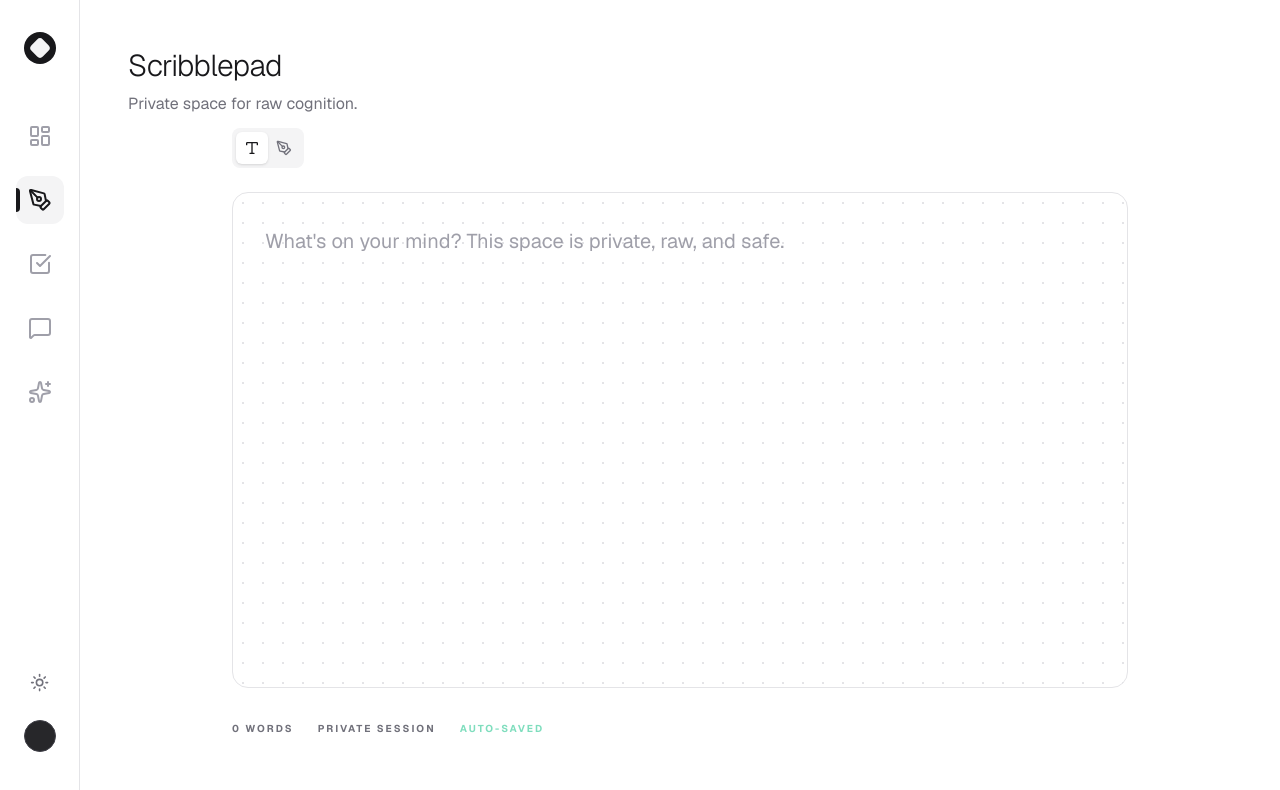
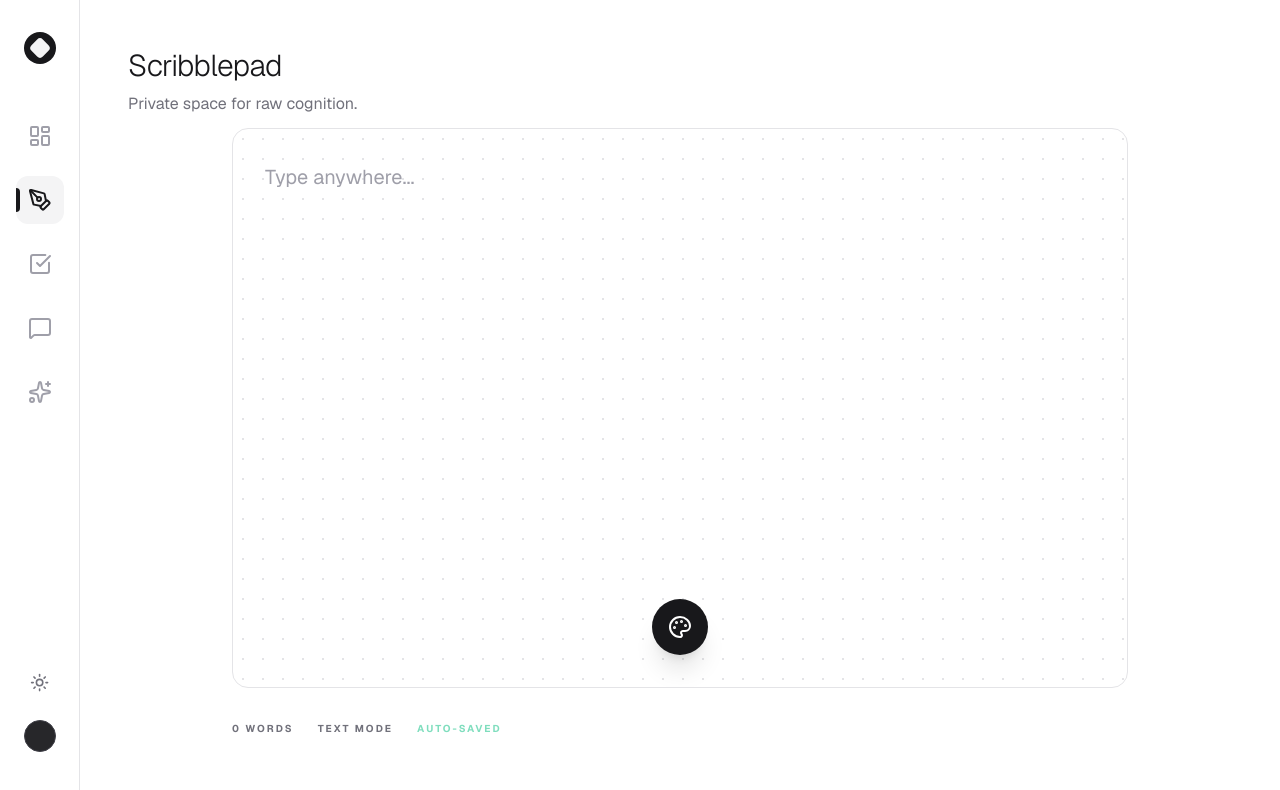
Before and after one commit to dawdameet/common_-functionality-frontend, a Next.js app: page / in a window 1280 px wide. Both pictures are taken after a click on the button "Scribblepad". Shown: the top 790 px of the page. Built offline with nearby package versions, Linux system fonts and the light colour scheme.

Commit message:
Add Floating Tool Palette to Scribblepad with Shape Tools and Color Selection

```diff
--- a/components/scribble/Scribblepad.tsx
+++ b/components/scribble/Scribblepad.tsx
@@ -2,19 +2,26 @@
 
 import React, { useState, useEffect, useRef } from "react";
 import { motion, AnimatePresence } from "framer-motion";
-import { Send, Sparkles, PenTool, Type, Eraser } from "lucide-react";
+import { Send, Sparkles, PenTool, Type, Eraser, Circle, Minus, Palette, X, ChevronUp } from "lucide-react";
+import { cn } from "@/lib/utils";
+
+type Tool = "pen" | "line" | "circle" | "text";
+const COLORS = ["#18181b", "#ffffff", "#ef4444", "#3b82f6", "#22c55e", "#a855f7"]; // Zinc-950, White, Red, Blue, Green, Purple
 
 export function Scribblepad() {
   const [content, setContent] = useState("");
-  const [isSubmitVisible, setIsSubmitVisible] = useState(false);
-  const [mode, setMode] = useState<"text" | "draw">("text");
+  const [mode, setMode] = useState<"text" | "draw">("text"); // Keeps tracking layering mode
+  const [activeTool, setActiveTool] = useState<Tool>("pen");
+  const [activeColor, setActiveColor] = useState(COLORS[0]);
+  const [isPaletteOpen, setIsPaletteOpen] = useState(false);
 
   const canvasRef = useRef<HTMLCanvasElement>(null);
   const [isDrawing, setIsDrawing] = useState(false);
+  const startPos = useRef<{ x: number, y: number } | null>(null);
+  const snapshot = useRef<ImageData | null>(null);
 
   // Initialize canvas
   useEffect(() => {
-    // Always initialize canvas logic if reference exists
     if (canvasRef.current) {
       const canvas = canvasRef.current;
       const ctx = canvas.getContext("2d");
@@ -22,7 +29,6 @@ export function Scribblepad() {
       const resize = () => {
         const parent = canvas.parentElement;
         if (parent) {
-          // Save content
           const tempCanvas = document.createElement('canvas');
           tempCanvas.width = canvas.width;
           tempCanvas.height = canvas.height;
@@ -32,7 +38,6 @@ export function Scribblepad() {
           canvas.width = parent.clientWidth;
           canvas.height = parent.clientHeight;
 
-          // Restore content
           if (ctx) {
             ctx.lineCap = "round";
             ctx.lineJoin = "round";
@@ -44,30 +49,41 @@ export function Scribblepad() {
 
       resize();
       window.addEventListener("resize", resize);
+
+      // Initial color adaptation for theme
+      const isDark = document.documentElement.classList.contains("dark");
+      setActiveColor(isDark ? "#ffffff" : "#18181b");
+
       return () => window.removeEventListener("resize", resize);
     }
-  }, []); // Run once on mount
+  }, []);
 
-  useEffect(() => {
-    setIsSubmitVisible(content.length > 20);
-  }, [content]);
+  const getPos = (e: React.MouseEvent | React.TouchEvent | MouseEvent | TouchEvent) => {
+    if (!canvasRef.current) return { x: 0, y: 0 };
+    const rect = canvasRef.current.getBoundingClientRect();
+    const clientX = ('touches' in e) ? e.touches[0].clientX : (e as React.MouseEvent).clientX;
+    const clientY = ('touches' in e) ? e.touches[0].clientY : (e as React.MouseEvent).clientY;
+    return {
+      x: clientX - rect.left,
+      y: clientY - rect.top
+    };
+  };
 
   const startDrawing = (e: React.MouseEvent<HTMLCanvasElement> | React.TouchEvent<HTMLCanvasElement>) => {
-    if (mode !== "draw") return; // Only draw when in draw mode
+    if (mode !== "draw") return;
     const canvas = canvasRef.current;
     if (!canvas) return;
     const ctx = canvas.getContext("2d");
     if (!ctx) return;
 
     setIsDrawing(true);
-
-    const rect = canvas.getBoundingClientRect();
-    const x = ('touches' in e) ? e.touches[0].clientX - rect.left : (e as React.MouseEvent).clientX - rect.left;
-    const y = ('touches' in e) ? e.touches[0].clientY - rect.top : (e as React.MouseEvent).clientY - rect.top;
+    const pos = getPos(e);
+    startPos.current = pos;
+    snapshot.current = ctx.getImageData(0, 0, canvas.width, canvas.height);
 
     ctx.beginPath();
-    ctx.moveTo(x, y);
-    ctx.strokeStyle = document.documentElement.classList.contains("dark") ? "#e4e4e7" : "#18181b";
+    ctx.moveTo(pos.x, pos.y);
+    ctx.strokeStyle = activeColor;
   };
 
   const draw = (e: React.MouseEvent<HTMLCanvasElement> | React.TouchEvent<HTMLCanvasElement>) => {
@@ -75,16 +91,37 @@ export function Scribblepad() {
     const ctx = canvasRef.current.getContext("2d");
     if (!ctx) return;
 
-    const rect = canvasRef.current.getBoundingClientRect();
-    const x = ('touches' in e) ? e.touches[0].clientX - rect.left : (e as React.MouseEvent).clientX - rect.left;
-    const y = ('touches' in e) ? e.touches[0].clientY - rect.top : (e as React.MouseEvent).clientY - rect.top;
+    const currentPos = getPos(e);
 
-    ctx.lineTo(x, y);
+    if (activeTool === "pen") {
+      ctx.lineTo(currentPos.x, currentPos.y);
       ctx.stroke();
+    } else {
+      // Shape logic: restore snapshot then draw shape
+      if (snapshot.current) {
+        ctx.putImageData(snapshot.current, 0, 0);
+      }
+      ctx.beginPath();
+      ctx.strokeStyle = activeColor;
+
+      if (activeTool === "line" && startPos.current) {
+        ctx.moveTo(startPos.current.x, startPos.current.y);
+        ctx.lineTo(currentPos.x, currentPos.y);
+      } else if (activeTool === "circle" && startPos.current) {
+        const radius = Math.sqrt(
+          Math.pow(currentPos.x - startPos.current.x, 2) +
+          Math.pow(currentPos.y - startPos.current.y, 2)
+        );
+        ctx.arc(startPos.current.x, startPos.current.y, radius, 0, 2 * Math.PI);
+      }
+      ctx.stroke();
+    }
   };
 
   const stopDrawing = () => {
     setIsDrawing(false);
+    startPos.current = null;
+    snapshot.current = null;
   };
 
   const clearCanvas = () => {
@@ -95,34 +132,17 @@ export function Scribblepad() {
     }
   };
 
+  const handleToolSelect = (tool: Tool) => {
+    setActiveTool(tool);
+    if (tool === "text") {
+      setMode("text");
+    } else {
+      setMode("draw");
+    }
+  };
+
   return (
-    <div className="h-full flex flex-col max-w-4xl mx-auto w-full relative">
-      <div className="flex justify-between items-center mb-6">
-        <div className="flex bg-zinc-100 dark:bg-zinc-800 rounded-lg p-1">
-          <button
-            onClick={() => setMode("text")}
-            className={`p-2 rounded-md transition-all ${mode === "text" ? "bg-white dark:bg-zinc-700 shadow-sm text-zinc-900 dark:text-zinc-100" : "text-zinc-500 hover:text-zinc-700 dark:hover:text-zinc-300"}`}
-          >
-            <Type className="w-4 h-4" />
-          </button>
-          <button
-            onClick={() => setMode("draw")}
-            className={`p-2 rounded-md transition-all ${mode === "draw" ? "bg-white dark:bg-zinc-700 shadow-sm text-zinc-900 dark:text-zinc-100" : "text-zinc-500 hover:text-zinc-700 dark:hover:text-zinc-300"}`}
-          >
-            <PenTool className="w-4 h-4" />
-          </button>
-        </div>
-
-        {mode === "draw" && (
-           <button
-             onClick={clearCanvas}
-             className="text-zinc-500 hover:text-red-500 transition-colors flex items-center gap-2 text-xs uppercase font-bold tracking-wider"
-           >
-             <Eraser className="w-4 h-4" /> Clear
-           </button>
-        )}
-      </div>
-
+    <div className="h-full flex flex-col max-w-4xl mx-auto w-full relative group">
       <div className="flex-1 relative rounded-2xl overflow-hidden border border-zinc-200 dark:border-zinc-800 bg-white dark:bg-zinc-900 bg-[radial-gradient(#e4e4e7_1px,transparent_1px)] dark:bg-[radial-gradient(#27272a_1px,transparent_1px)] [background-size:20px_20px]">
         {/* Layer 1: Canvas (Bottom) */}
         <canvas
@@ -141,45 +161,101 @@ export function Scribblepad() {
         <textarea
           value={content}
           onChange={(e) => setContent(e.target.value)}
-          placeholder="What's on your mind? This space is private, raw, and safe."
+          placeholder={mode === "text" ? "Type anywhere..." : ""}
           className={`absolute inset-0 w-full h-full bg-transparent border-none outline-none text-zinc-800 dark:text-zinc-300 text-xl leading-relaxed resize-none placeholder:text-zinc-400 dark:placeholder:text-zinc-600 focus:ring-0 p-8 z-20 ${mode === "text" ? "pointer-events-auto" : "pointer-events-none"}`}
-          style={{
-             // Ensure text doesn't obscure canvas visually, only by occupying space
-             backgroundColor: 'transparent'
-          }}
+          style={{ backgroundColor: 'transparent' }}
         />
+
+        {/* Floating Tool Palette */}
+        <div className="absolute bottom-8 left-1/2 -translate-x-1/2 z-40 flex flex-col items-center gap-4">
+          <AnimatePresence>
+            {isPaletteOpen && (
+              <motion.div
+                initial={{ opacity: 0, y: 20, scale: 0.9 }}
+                animate={{ opacity: 1, y: 0, scale: 1 }}
+                exit={{ opacity: 0, y: 20, scale: 0.9 }}
+                className="bg-white dark:bg-zinc-800 rounded-2xl shadow-2xl border border-zinc-200 dark:border-zinc-700 p-4 flex flex-col gap-4 mb-2"
+              >
+                {/* Tools */}
+                <div className="flex gap-2 pb-4 border-b border-zinc-100 dark:border-zinc-700">
+                  <button
+                    onClick={() => handleToolSelect("pen")}
+                    className={cn("p-2 rounded-lg transition-colors", activeTool === "pen" ? "bg-zinc-100 dark:bg-zinc-700 text-zinc-900 dark:text-zinc-100" : "text-zinc-400 hover:text-zinc-600 dark:hover:text-zinc-300")}
+                    title="Pen"
+                  >
+                    <PenTool className="w-5 h-5" />
+                  </button>
+                  <button
+                    onClick={() => handleToolSelect("line")}
+                    className={cn("p-2 rounded-lg transition-colors", activeTool === "line" ? "bg-zinc-100 dark:bg-zinc-700 text-zinc-900 dark:text-zinc-100" : "text-zinc-400 hover:text-zinc-600 dark:hover:text-zinc-300")}
+                    title="Line"
+                  >
+                    <Minus className="w-5 h-5 -rotate-45" />
+                  </button>
+                  <button
+                    onClick={() => handleToolSelect("circle")}
+                    className={cn("p-2 rounded-lg transition-colors", activeTool === "circle" ? "bg-zinc-100 dark:bg-zinc-700 text-zinc-900 dark:text-zinc-100" : "text-zinc-400 hover:text-zinc-600 dark:hover:text-zinc-300")}
+                    title="Circle"
+                  >
+                    <Circle className="w-5 h-5" />
+                  </button>
+                  <button
+                    onClick={() => handleToolSelect("text")}
+                    className={cn("p-2 rounded-lg transition-colors", activeTool === "text" ? "bg-zinc-100 dark:bg-zinc-700 text-zinc-900 dark:text-zinc-100" : "text-zinc-400 hover:text-zinc-600 dark:hover:text-zinc-300")}
+                    title="Textbox"
+                  >
+                    <Type className="w-5 h-5" />
+                  </button>
+                  <div className="w-px bg-zinc-200 dark:bg-zinc-600 mx-1" />
+                  <button
+                    onClick={clearCanvas}
+                    className="p-2 rounded-lg text-red-400 hover:text-red-500 hover:bg-red-50 dark:hover:bg-red-900/20 transition-colors"
+                    title="Clear Canvas"
+                  >
+                    <Eraser className="w-5 h-5" />
+                  </button>
                 </div>
 
-      <AnimatePresence>
-        {isSubmitVisible && (
-          <motion.div
-            initial={{ opacity: 0, y: 20 }}
-            animate={{ opacity: 1, y: 0 }}
-            exit={{ opacity: 0, y: 20 }}
-            className="absolute bottom-12 right-0 flex items-center gap-3 z-30"
+                {/* Colors */}
+                <div className="flex gap-3 justify-center">
+                  {COLORS.map((color) => (
+                    <button
+                      key={color}
+                      onClick={() => setActiveColor(color)}
+                      className={cn(
+                        "w-6 h-6 rounded-full border border-zinc-200 dark:border-zinc-700 transition-transform hover:scale-110",
+                        activeColor === color && "ring-2 ring-zinc-400 dark:ring-zinc-500 ring-offset-2 dark:ring-offset-zinc-800"
+                      )}
+                      style={{ backgroundColor: color }}
+                    />
+                  ))}
+                </div>
+
+                {/* AI Pass Button */}
+                <button
+                  onClick={() => alert("Analyzing drawing + text context...")}
+                  className="w-full py-2 bg-gradient-to-r from-purple-600 to-indigo-600 hover:from-purple-500 hover:to-indigo-500 text-white rounded-xl text-xs font-bold uppercase tracking-wider flex items-center justify-center gap-2 shadow-lg transition-all"
                 >
-            <button className="flex items-center gap-2 px-4 py-2 rounded-full bg-zinc-800 text-zinc-400 hover:text-zinc-200 transition-colors text-sm border border-zinc-700/50">
-              <Sparkles className="w-4 h-4" />
-              Analyze with AI
-            </button>
-            <button
-              className="flex items-center gap-2 px-6 py-2 rounded-full bg-zinc-100 text-zinc-950 hover:bg-white transition-colors text-sm font-medium shadow-xl"
-              onClick={() => {
-                alert("Submitting to Board for manager review...");
-                setContent("");
-              }}
-            >
-              <Send className="w-4 h-4" />
-              Submit to Board
+                  <Sparkles className="w-3 h-3" />
+                  Pass to AI
                 </button>
               </motion.div>
             )}
           </AnimatePresence>
 
+          <button
+            onClick={() => setIsPaletteOpen(!isPaletteOpen)}
+            className="w-14 h-14 bg-zinc-900 dark:bg-zinc-100 text-white dark:text-zinc-900 rounded-full shadow-xl flex items-center justify-center hover:scale-105 transition-transform"
+          >
+            {isPaletteOpen ? <X className="w-6 h-6" /> : <Palette className="w-6 h-6" />}
+          </button>
+        </div>
+      </div>
+
       <div className="h-12 flex items-center mt-4">
         <div className="flex gap-6 text-[10px] uppercase tracking-[0.2em] font-bold text-zinc-500">
           <span>{content.split(/\s+/).filter(Boolean).length} Words</span>
-          <span>Private Session</span>
+          <span>{mode === "draw" ? "Drawing Mode" : "Text Mode"}</span>
           <span className="text-emerald-500/50">Auto-saved</span>
         </div>
       </div>
```
Lines whose indentation alone changed are shown as unchanged.
